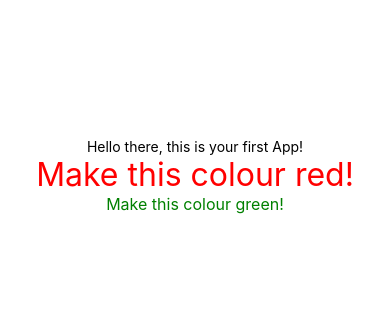
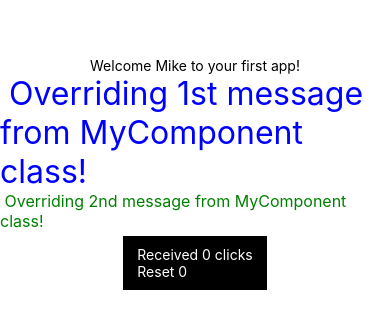
Before and after one commit to michaelbenedictbautista/myFirstApp, a React Native app: screen / in a window 390 px wide. Shown: the part 246-574 px from the top of the page. Built offline with nearby package versions, Linux system fonts and the light colour scheme.

Commit message:
Added second button function

```diff
--- a/App.js
+++ b/App.js
@@ -1,14 +1,21 @@
-import { StatusBar } from 'expo-status-bar';
-import { StyleSheet, Text, View } from 'react-native';
+import { StatusBar } from 'expo-status-bar'
+import { StyleSheet, Text, View, } from 'react-native'
 import { MyComponent } from './components/MyComponent'
+import { MyButton } from './components/MyButton'
+import { useState } from 'react'
 
 export default function App() {
+  const[ click, setClick ] = useState(0)
   return (
     <View style={styles.container}>
-      <Text>Hello there, this is your first App!</Text>
+      <Text>Welcome Mike to your first app!</Text>
       <StatusBar style="auto" />
-      <MyComponent text = "Make this colour red!"  color = "red" size = {32} />
-      <MyComponent text = "Make this colour green!" color = "green" size = {16} />
+      <MyComponent text="Overriding 1st message from MyComponent class!" color="blue"  size={32}/>
+      <MyComponent text="Overriding 2nd message from MyComponent class!" color="green" size={16}/>
+      <MyButton />
+
+
+
     </View>
   );
 }
@@ -20,8 +27,4 @@ const styles = StyleSheet.create({
     alignItems: 'center',
     justifyContent: 'center',
   },
-
-
-
-
 });
--- a/components/MyButton.js
+++ b/components/MyButton.js
@@ -0,0 +1,35 @@
+import { TouchableOpacity, Text, StyleSheet } from 'react-native'
+import { useState } from 'react'
+
+export function MyButton( props ) {
+  const[ click, setClick ] = useState(0)
+    return (
+         <TouchableOpacity style= { styles.button } onPress= { () => { setClick(click+1) }}>
+            <Text style= { styles.buttonText }> Received {click} clicks </Text>
+            <Text onPress= { () => { setClick(0) }} style= { styles.buttonText }> Reset {click} </Text>
+         </TouchableOpacity>
+
+    )
+}
+
+    // const Init = () => {
+    //   setSecret( generate() )
+    //   setGuess(null)
+    //   setMessage(null)
+    //   setChance(5)
+    // }
+
+    // cont
+
+const styles =  StyleSheet.create ({
+  button: {
+    backgroundColor: "black",
+    padding: 10,
+    margin: 5,
+  },
+  buttonText: {
+    color: "white"
+
+  }
+
+})
```
